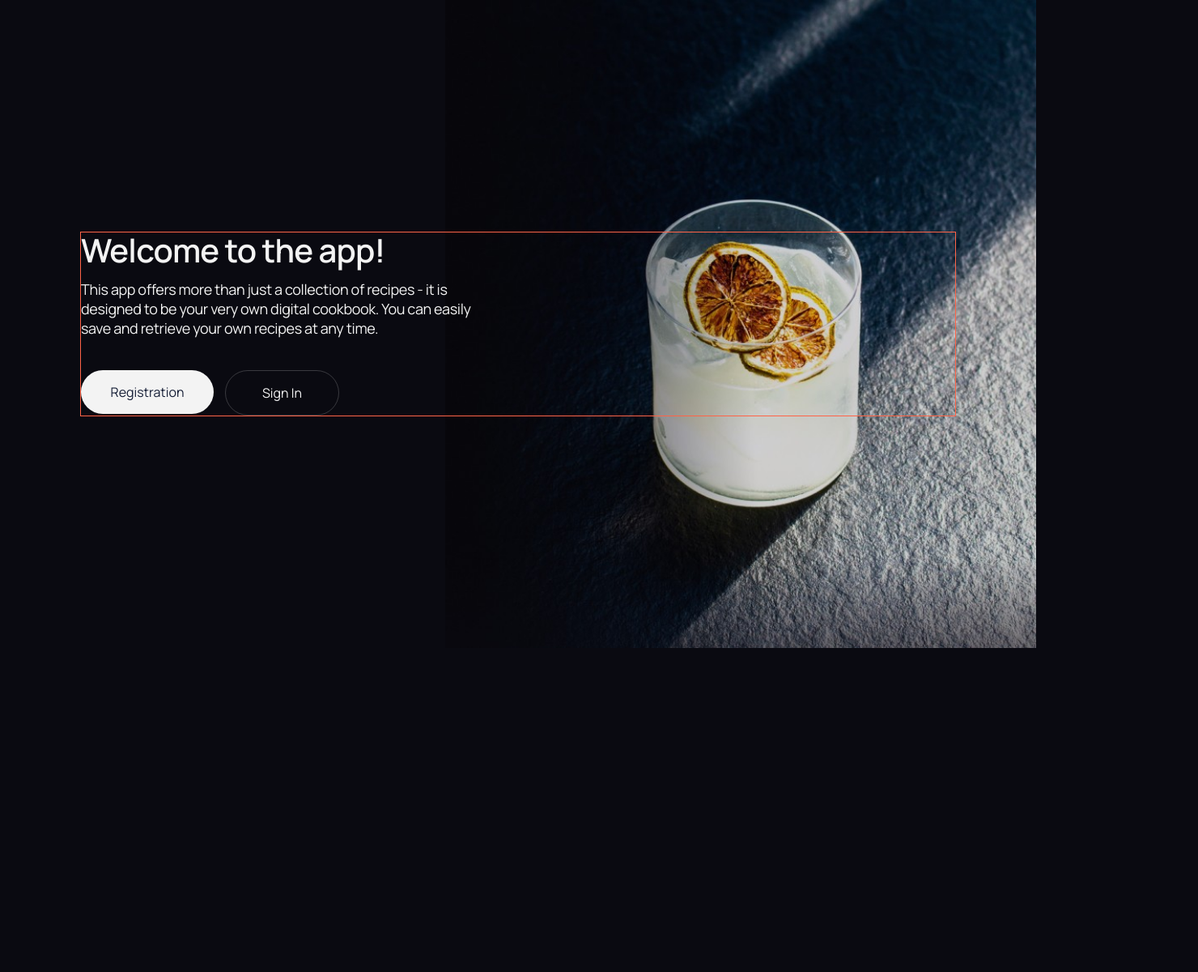
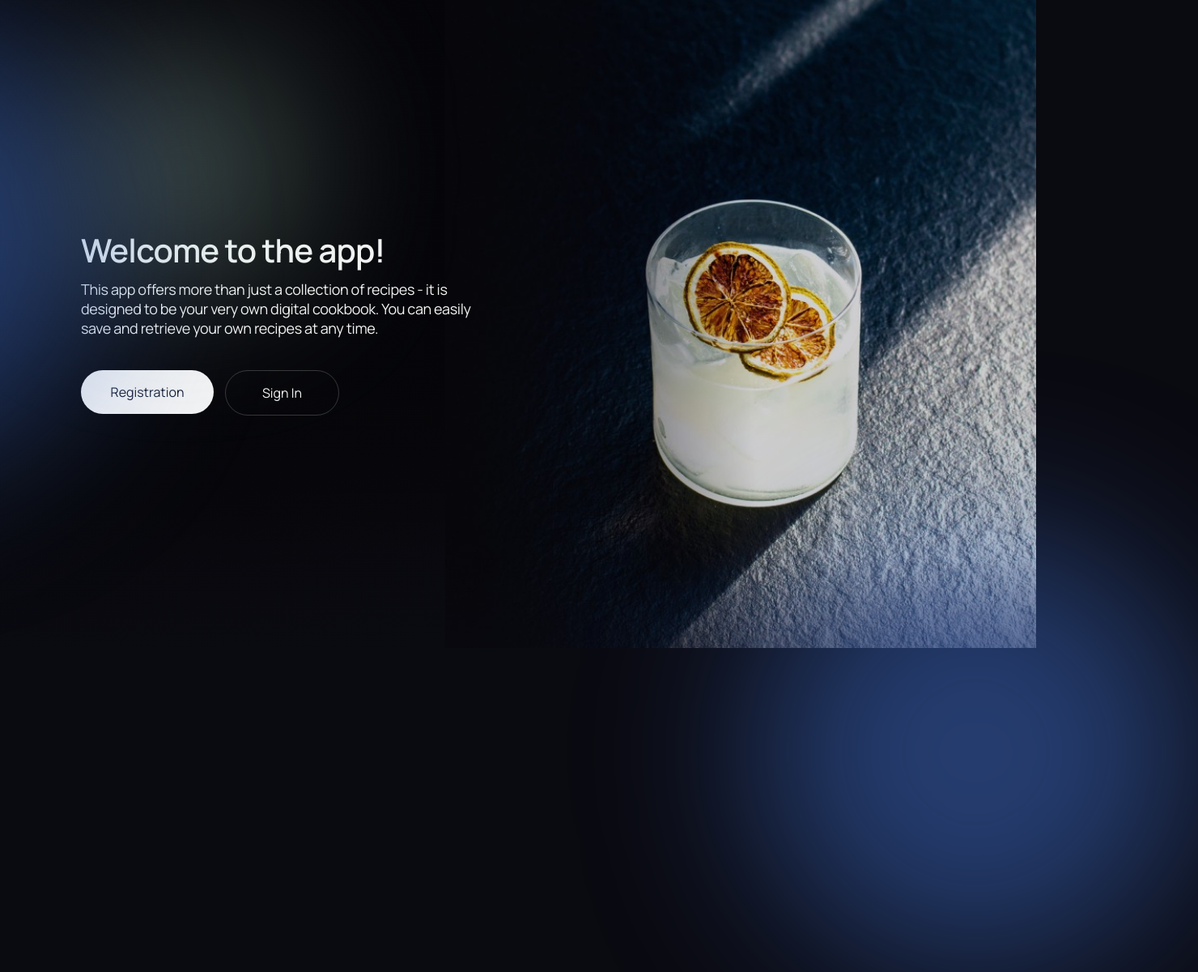
Before and after one commit to DisRachik/frontend-create-cocktail, a React (Create React App) app: page /frontend-create-cocktail/welcome in a window 1280 px wide. Shown: the whole page at 81% size, 1480 px wide, since content can reach past the window. Before the commit the page ends 800 px from the top, so only its background shows below. Built offline with nearby package versions, Linux system fonts and the light colour scheme.

Commit message:
feat: add blur styles

```diff
--- a/src/components/Welcome/WelcomePage.jsx
+++ b/src/components/Welcome/WelcomePage.jsx
@@ -9,17 +9,24 @@ import {
   WelcomeTitle,
   WelcomeWrap,
   Wrapper,
+  BackgroundGradient,
+  Top,
+  Right,
+  Left,
 } from './WelcomePage.styled';
 
 export const WelcomePage = () => {
   const { navigation } = useAuth();
 
   return (
+    <Wrapper>
+      <BackgroundGradient>
         <BackgroundImage>
-      <Wrapper>
           <ContainerWelcome>
             <SectionWelcome>
               <WelcomeWrap>
+                <Top />
+                <Left />
                 <WelcomeTitle>Welcome to the app!</WelcomeTitle>
                 <Text>
                   This app offers more than just a collection of recipes - it is
@@ -47,10 +54,13 @@ export const WelcomePage = () => {
                     </Button>
                   </li>
                 </List>
+
+                <Right />
               </WelcomeWrap>
             </SectionWelcome>
           </ContainerWelcome>
+        </BackgroundImage>
+      </BackgroundGradient>
     </Wrapper>
-    </BackgroundImage>
   );
 };
--- a/src/components/Welcome/WelcomePage.styled.jsx
+++ b/src/components/Welcome/WelcomePage.styled.jsx
@@ -5,16 +5,99 @@ import mobile from '../../img/def/mob.jpg';
 import { theme } from 'styles';
 
 export const Wrapper = styled.div`
-  /* background: linear-gradient(
+  background: linear-gradient(
     180deg,
-    rgba(0, 0, 0, 0.6) 46.3%,
-    rgba(0, 0, 0, 0.35) 72.75%,
-    rgba(0, 0, 0, 0.6) 100%
-  ); */
+    rgba(0, 0, 0, 0.6) 58.58%,
+    rgba(0, 0, 0, 0.35) 78.98%,
+    rgba(0, 0, 0, 0) 100%
+  );
+`;
+
+export const BackgroundGradient = styled.div`
+  background: linear-gradient(
+      0deg,
+      rgba(10, 10, 17, 0.2) 0%,
+      rgba(10, 10, 17, 0.2) 100%
+    ),
+    linear-gradient(1deg, #0a0a11 -0.56%, rgba(10, 10, 17, 0) 21.93%),
+    linear-gradient(82deg, #0a0a11 11.89%, rgba(10, 10, 17, 0) 82.65%);
+
+  @media (min-width: 768px) {
+    background: linear-gradient(
+        0deg,
+        rgba(10, 10, 17, 0.2) 0%,
+        rgba(10, 10, 17, 0.2) 100%
+      ),
+      linear-gradient(1deg, #0a0a11 -0.56%, rgba(10, 10, 17, 0) 21.93%),
+      linear-gradient(78deg, #0a0a11 14.73%, rgba(10, 10, 17, 0) 52.34%);
+  }
+
+  @media (min-width: 1200px) {
+    background: linear-gradient(
+        0deg,
+        rgba(10, 10, 17, 0.2) 0%,
+        rgba(10, 10, 17, 0.2) 100%
+      ),
+      linear-gradient(1deg, #0a0a11 -0.56%, rgba(10, 10, 17, 0) 21.93%),
+      linear-gradient(85deg, #060609 5.92%, rgba(10, 10, 17, 0) 51.07%);
+  }
+`;
+
+export const Top = styled.div`
+  position: absolute;
+  width: 257px;
+  height: 247px;
+
+  top: 84px;
+  border-radius: 257px;
+  background: rgba(188, 230, 210, 0.4);
+  filter: blur(104.8543701171875px);
+
+  @media (min-width: 768px) {
+  }
+
+  @media (min-width: 1200px) {
+  }
+`;
+
+export const Right = styled.div`
+  position: absolute;
+  width: 549px;
+  height: 543px;
+
+  bottom: -400px;
+  right: -200px;
+  border-radius: 549px;
+  background: rgba(64, 112, 205, 0.5);
+  filter: blur(104.8543701171875px);
+
+  @media (min-width: 768px) {
+  }
+
+  @media (min-width: 1200px) {
+  }
+`;
+
+export const Left = styled.div`
+  position: absolute;
+  width: 520px;
+  height: 550px;
+  flex-shrink: 0;
+
+  top: 20px;
+  left: -400px;
+  border-radius: 550px;
+  background: rgba(64, 112, 205, 0.5);
+  filter: blur(104.8543701171875px);
+  @media (min-width: 768px) {
+  }
+
+  @media (min-width: 1200px) {
+  }
 `;
 
 export const ContainerWelcome = styled.div`
-  outline: 1px solid tomato;
+  /* outline: 1px solid tomato; */
 
   display: flex;
   flex-direction: column;
@@ -45,6 +128,7 @@ export const BackgroundImage = styled.div`
     url('${mobile}'),
     lightgray -3px -13.319px / 100.511% 101.679% no-repeat/ right/ contain; */
 
+  position: relative;
   background-image: url('${mobile}');
   background-repeat: no-repeat;
   background-size: contain;
@@ -80,7 +164,7 @@ export const BackgroundImage = styled.div`
 `;
 
 export const SectionWelcome = styled.section`
-  outline: 1px solid tomato;
+  /* outline: 1px solid tomato; */
 `;
 
 export const WelcomeWrap = styled.div`
```
Lines whose indentation alone changed are shown as unchanged.
